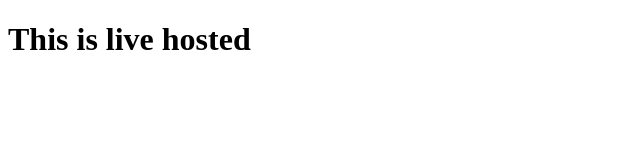
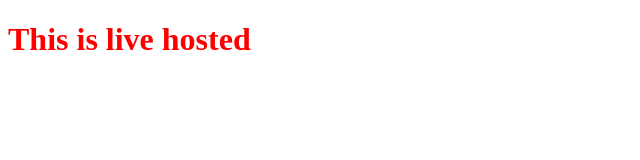
Before and after one commit to AjayJain300998/Web_tech_A3, a plain HTML site: page index.html in a window 1280 px wide. Shown: the whole page, without its empty margins (0-640 px from the left). Drawn offline with Linux system fonts and the light colour scheme.

Commit message:
Update index.html

```diff
--- a/index.html
+++ b/index.html
@@ -6,6 +6,6 @@
     <title>Document</title>
 </head>
 <body>
-    <h1>This is live hosted</h1>
+    <h1 style="color: red;">This is live hosted</h1>
 </body>
 </html>
```
